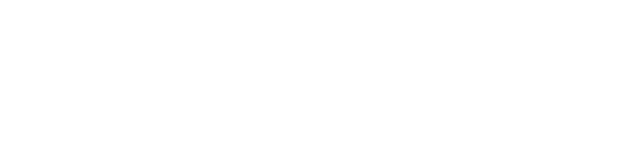
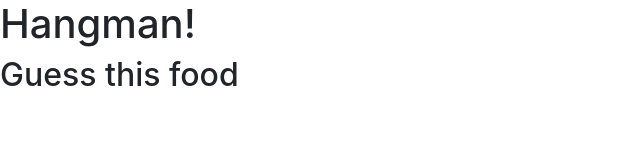
Before and after one commit to anicng/Word-Guess-Game, a plain HTML site: page index.html in a window 1280 px wide. Shown: the whole page, without its empty margins (0-640 px from the left). Drawn offline with nearby package versions, Linux system fonts and the light colour scheme.

Commit message:
linked bootstrap, added header html

```diff
--- a/index.html
+++ b/index.html
@@ -4,12 +4,21 @@
     <meta charset="UTF-8">
     <meta name="viewport" content="width=device-width, initial-scale=1.0">
     <meta http-equiv="X-UA-Compatible" content="ie=edge">
-    <title>Document</title>
+    <title>Hangman</title>
+    <link rel="stylesheet" href="https://stackpath.bootstrapcdn.com/bootstrap/4.3.1/css/bootstrap.min.css" integrity="sha384-ggOyR0iXCbMQv3Xipma34MD+dH/1fQ784/j6cY/iJTQUOhcWr7x9JvoRxT2MZw1T" crossorigin="anonymous">
     <link rel="stylesheet" type="text/css" href="assets/css/style.css">
 </head>
 <body>
 
+    <!-- food from around the world theme  -->
+    <header>
+        <h1>Hangman!</h1>
+        <h2>Guess this food</h2>
+    </header>
 
-    <script src="assets/javascript/game.js"></script>
+
+
+    <script src="assets/javascript/game.js">
+    </script>
 </body>
 </html>
```
